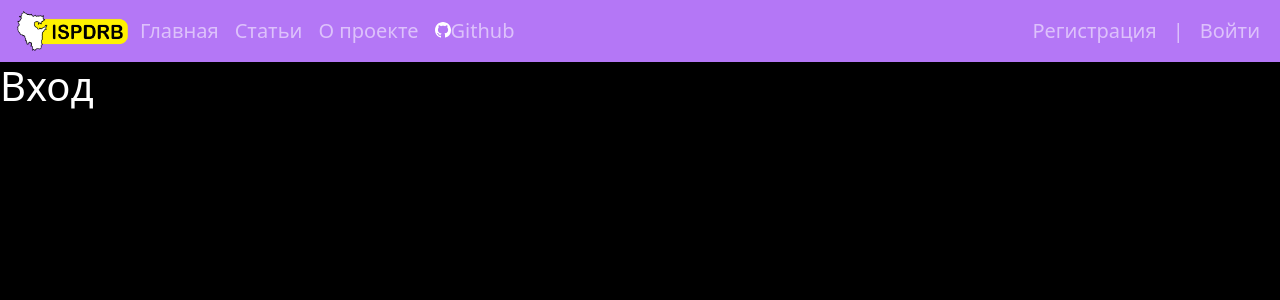
After one commit to EmiMathesi/ISPDRB, a Django app: page /login/ in a window 1280 px wide. The commit adds this page. Shown: the top 300 px of the page. Run offline with Django 4.2, Linux system fonts and the light colour scheme.

Commit message:
Добавлена регистрация на сайте

```diff
--- a/ISPDRB/main/static/main/css/main.css
+++ b/ISPDRB/main/static/main/css/main.css
@@ -31,7 +31,7 @@ body{
 
 #articles-main{
     position: fixed;
-    background: red;
+    background: black;
     margin-left:15%;
     width: 85%;
     height: 100%;
--- a/ISPDRB/main/templates/main/base.html
+++ b/ISPDRB/main/templates/main/base.html
@@ -33,10 +33,11 @@
               </a>
             </li>
       </ul>
-      <form class="d-flex">
-        <input class="form-control me-2" type="search" placeholder="Поиск" aria-label="Search">
-        <button type="button" class="btn btn-primary">Найти</button>
-      </form>
+      <ul class="nav navbar-nav ms-auto  mb-2 mb-lg-0">
+          <li class="nav-item"><a class="nav-link" aria-current="page" href="{% url 'register' %}"> Регистрация</a></li>
+          <li class="nav-item"><a class="nav-link" aria-current="page" href="#">|</a></li>
+          <li class="nav-item"><a class="nav-link" aria-current="page" href="{% url 'login'%}"> Войти</a></li>
+      </ul>
     </div>
   </div>
 </nav>
--- /dev/null
+++ b/ISPDRB/main/templates/main/login.html
@@ -0,0 +1,5 @@
+{% extends 'main/base.html' %}
+
+{% block body %}
+<h1>Вход</h1>
+{% endblock %}
--- a/ISPDRB/main/urls.py
+++ b/ISPDRB/main/urls.py
@@ -1,8 +1,10 @@
 from django.urls import path
-from . import views
+from .views import *
 
 urlpatterns = [
-    path('', views.index, name='main'),
-    path('about/', views.about, name='about'),
-    path('articles/', views.articles, name='articles')
+    path('', index, name='main'),
+    path('about/', about, name='about'),
+    path('articles/', articles, name='articles'),
+    path('login/', login, name='login'),
+    path('register/', RegisterUser.as_view(), name='register'),
 ]
--- /dev/null
+++ b/ISPDRB/main/utils.py
@@ -0,0 +1,15 @@
+menu = [
+    {'namemenu': 'Главная', 'url_name': 'main'},
+    {'namemenu': 'Статьи', 'url_name': 'articles'},
+    {'namemenu': 'О проекте', 'url_name': 'about'}
+]
+
+class DataMixin:
+    def get_user_context(self, **kwargs):
+        context = kwargs
+
+        user_menu = menu.copy()
+        if not self.request.user.is_authenticated:
+            user_menu.pop(1)
+
+        context['menu'] = user_menu
--- a/ISPDRB/main/views.py
+++ b/ISPDRB/main/views.py
@@ -1,12 +1,19 @@
+from django.contrib.auth.forms import UserCreationForm
 from django.shortcuts import render
+from django.urls import reverse_lazy
+from django.views.generic import CreateView
+
 from .models import *
+from .utils import DataMixin
+
 # Create your views here.
-
 menu = [
     {'namemenu': 'Главная', 'url_name': 'main'},
     {'namemenu': 'Статьи', 'url_name': 'articles'},
     {'namemenu': 'О проекте', 'url_name': 'about'}
 ]
+
+
 def index(request):
     context = {
         'menu': menu,
@@ -14,12 +21,14 @@ def index(request):
     }
     return render(request, 'main/index.html', context=context)
 
+
 def about(request):
     context = {
         'menu': menu,
         'title': 'О проекте'
     }
     return render(request, 'main/about.html', context=context)
+
 
 def articles(request):
     posts = Article.objects.all()
@@ -29,3 +38,28 @@ def articles(request):
         'posts': posts
     }
     return render(request, 'main/articles.html', context=context)
+
+
+def login(request):
+    context = {
+        'menu': menu,
+        'title': 'Вход'
+    }
+    return render(request, 'main/login.html', context=context)
+
+
+# def register(request):
+#     context={
+#         'menu':menu,
+#         'title': 'Регистрация'
+#     }
+#     return render(request,'main/register.html', context=context)
+
+class RegisterUser(DataMixin, CreateView):
+    form_class = UserCreationForm
+    template_name = 'main/register.html'
+    success_url = reverse_lazy('login')
+
+    def get_context_data(self, *, object_list=None, **kwargs):
+        context = super().get_context_data(**kwargs)
+        return dict(list(context.items()))
```
Also changed, not shown: ISPDRB/main/templates/main/register.html (added, +14 -0 lines), ISPDRB/db.sqlite3.
